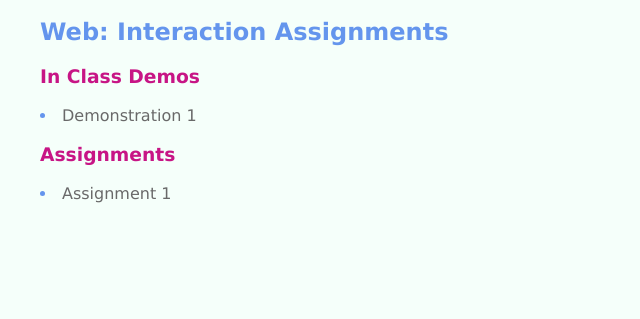
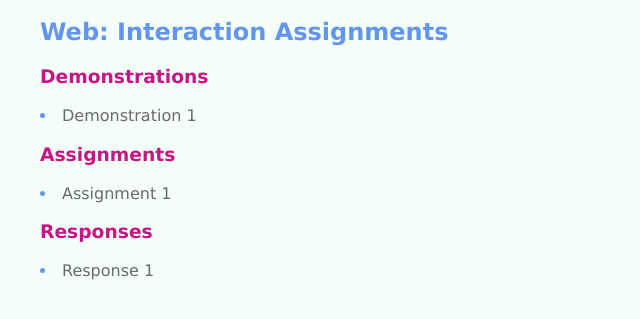
Before and after one commit to kmirabelli/web2018_MirabelliKatelyn, a plain HTML site: page index.html in a window 1280 px wide. Shown: the part 81-400 px from the top of the page, without its empty margins (0-640 px from the left). Drawn offline with Linux system fonts and the light colour scheme.

Commit message:
Add files via upload

```diff
--- a/index.html
+++ b/index.html
@@ -26,12 +26,14 @@
 
 <h1>Katelyn Mirabelli</h1>
 <h2>Web: Interaction Assignments</h2>
-<h3>In Class Demos</h3>
+<h3>Demonstrations</h3>
    <li><a href="http://www.katelynmirabelli.com/web2018_MirabelliKatelyn/demonstration_1/" target="_blank">Demonstration 1</a></li>
 
 <h3>Assignments</h3>
     <li><a href="http://www.katelynmirabelli.com/web2018_MirabelliKatelyn/exercise_1/" target="_blank" >Assignment 1</a></li>
 
+<h3>Responses</h3>
+    <li><a href="http://www.katelynmirabelli.com/web2018_MirabelliKatelyn/response_1/" target="_blank" >Response 1</a></li>
 
 </body>
 
```
